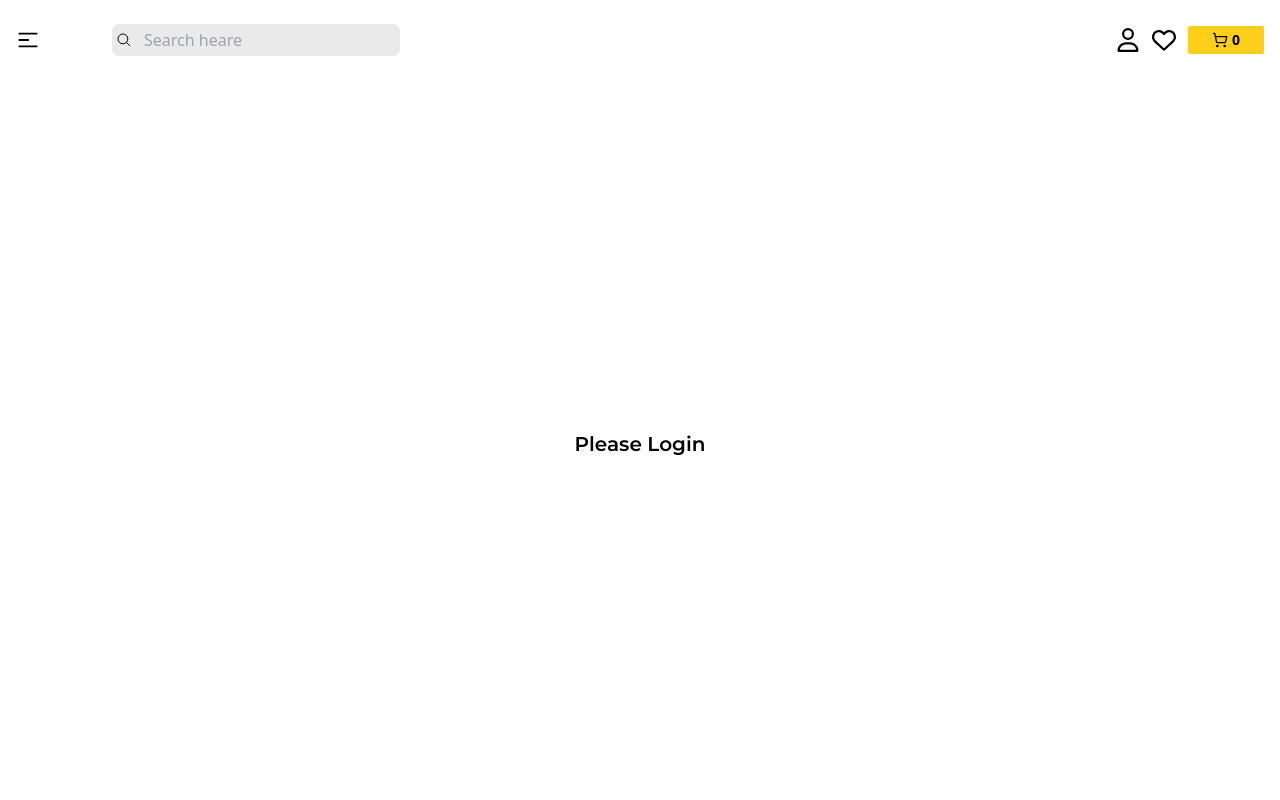
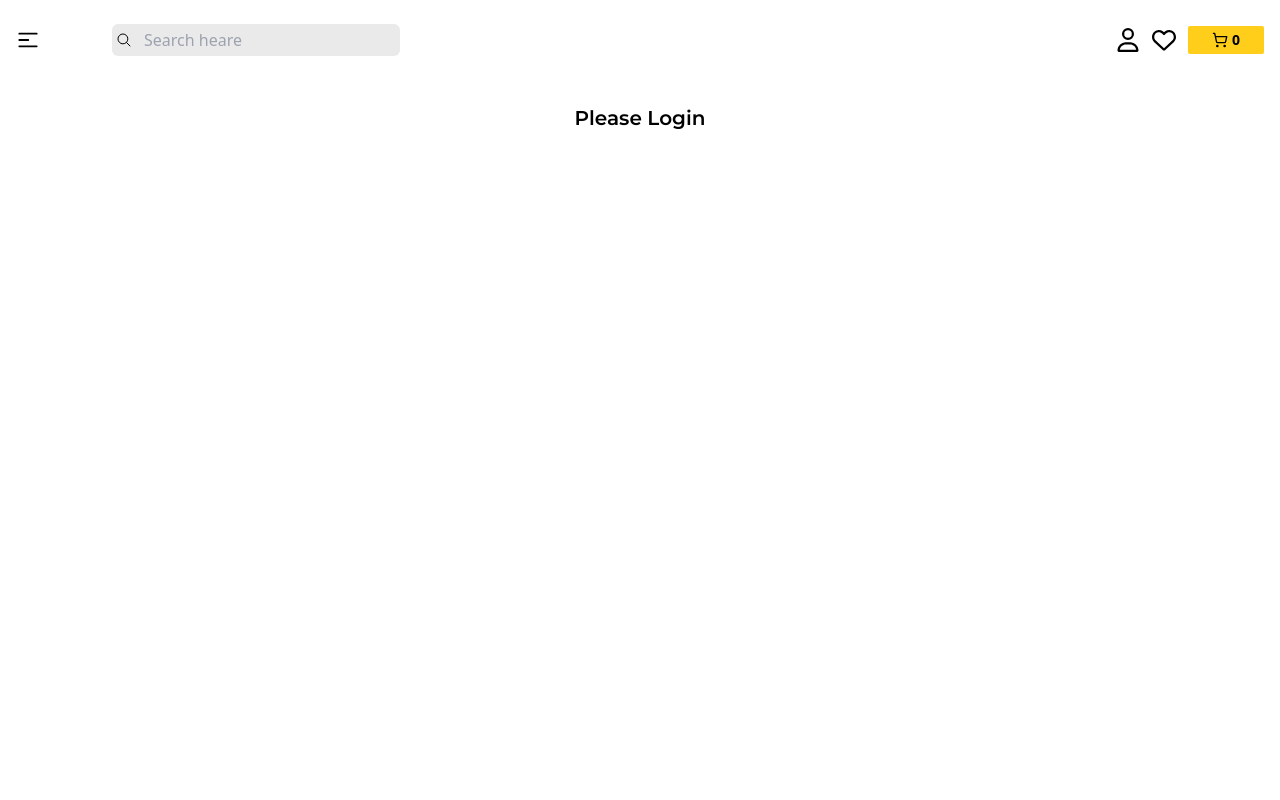
Before and after one commit to Dilsha0812/book-store, a React (Vite) app in the folder frontend/: page /login in a window 1280 px wide. Shown: the top 800 px of the page. Built offline with nearby package versions, Linux system fonts and the light colour scheme.

Commit message:
Changed the login styling

```diff
--- a/frontend/src/components/Login.jsx
+++ b/frontend/src/components/Login.jsx
@@ -2,7 +2,7 @@ import React from 'react'
 
 const Login = () => {
   return (
-    <div className='h-[calc(100vh-120px)] flex justify-center items-center'>
+    <div className='h-[calc(100vh-120px)] flex justify-center '>
         <div>
             <h2 className='text-xl font-semibold'>Please Login</h2>
         </div>
```
